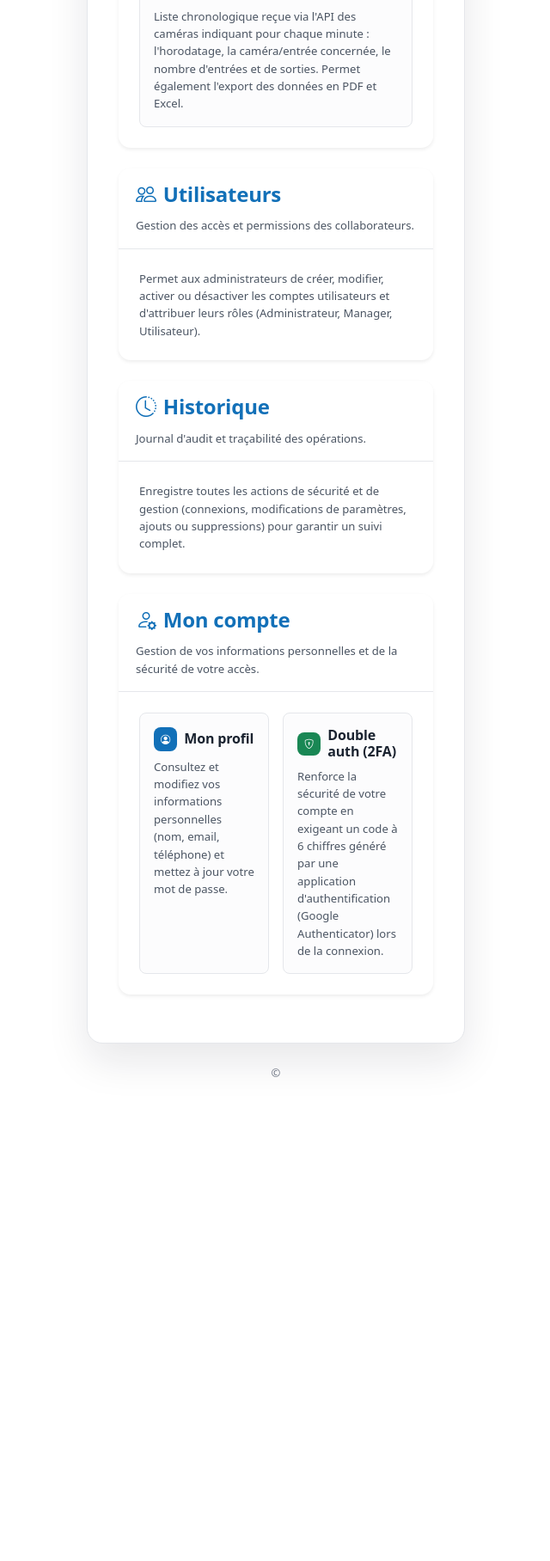
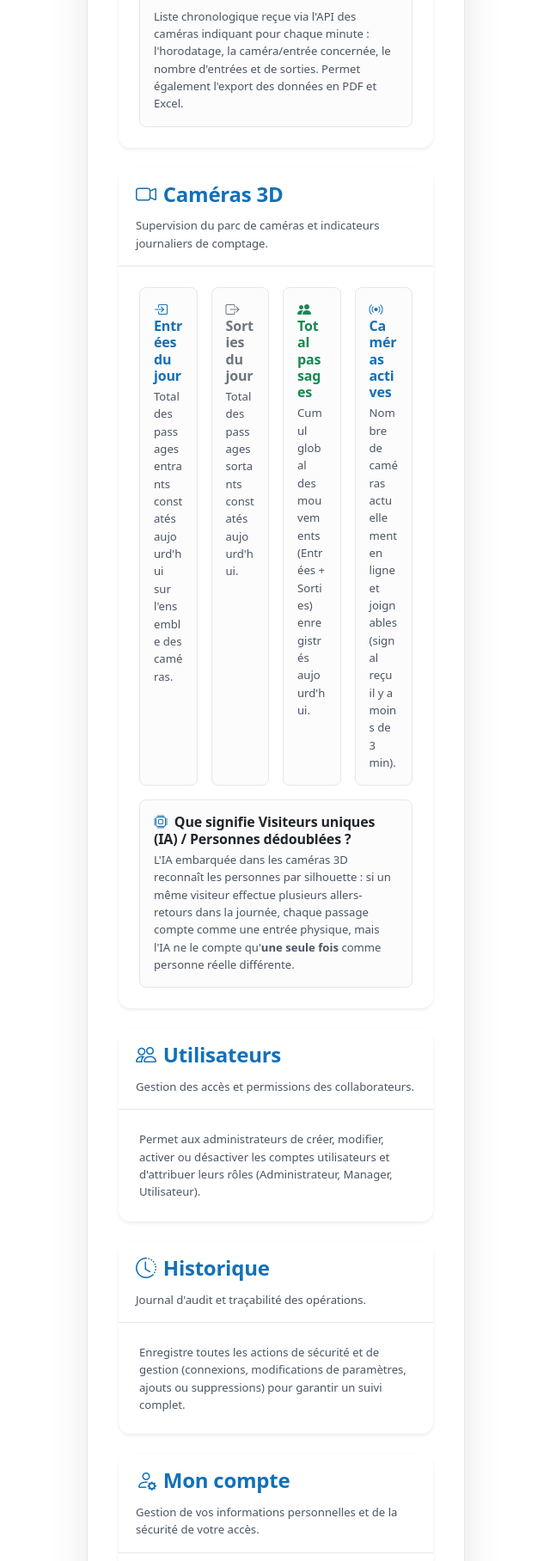
Before and after one commit to biggedobackup/ika-camera-comptage-de-visite-, a Python web app: template app/templates/documentation/index.html in a window 1280 px wide. Shown: the part 2337-4153 px from the top of the page at 86% size, without its empty margins (319-959 px from the left). Before the commit the page ends 3590 px from the top, so only its background shows below. Run offline with Jinja, Linux system fonts and the light colour scheme; the template is opened without the code that fills it, so the values that code supplies are empty; some libraries are stand-ins or nearby versions.

Commit message:
docs: ajout de la section Caméras 3D et explication simple des Visiteurs uniques (IA)

```diff
--- a/app/templates/documentation/index.html
+++ b/app/templates/documentation/index.html
@@ -245,6 +245,54 @@
       </div>
     </div>
 
+    <!-- Section Caméras 3D -->
+    <div class="card border-0 shadow-sm mb-4">
+      <div class="card-header bg-white py-3 border-bottom">
+        <h3 class="card-title h4 mb-0 fw-bold text-primary">
+          <i class="bi bi-camera-video me-2"></i>Caméras 3D
+        </h3>
+        <p class="text-muted small mb-0 mt-1">
+          Supervision du parc de caméras et indicateurs journaliers de comptage.
+        </p>
+      </div>
+      <div class="card-body p-4">
+        <div class="row g-3">
+          <div class="col-md-6 col-lg-3">
+            <div class="p-3 border rounded h-100 bg-light-subtle">
+              <h5 class="h6 fw-bold text-primary mb-1"><i class="bi bi-box-arrow-in-right me-1"></i> Entrées du jour</h5>
+              <p class="small text-muted mb-0">Total des passages entrants constatés aujourd'hui sur l'ensemble des caméras.</p>
+            </div>
+          </div>
+          <div class="col-md-6 col-lg-3">
+            <div class="p-3 border rounded h-100 bg-light-subtle">
+              <h5 class="h6 fw-bold text-secondary mb-1"><i class="bi bi-box-arrow-right me-1"></i> Sorties du jour</h5>
+              <p class="small text-muted mb-0">Total des passages sortants constatés aujourd'hui.</p>
+            </div>
+          </div>
+          <div class="col-md-6 col-lg-3">
+            <div class="p-3 border rounded h-100 bg-light-subtle">
+              <h5 class="h6 fw-bold text-success mb-1"><i class="bi bi-people-fill me-1"></i> Total passages</h5>
+              <p class="small text-muted mb-0">Cumul global des mouvements (Entrées + Sorties) enregistrés aujourd'hui.</p>
+            </div>
+          </div>
+          <div class="col-md-6 col-lg-3">
+            <div class="p-3 border rounded h-100 bg-light-subtle">
+              <h5 class="h6 fw-bold text-primary mb-1"><i class="bi bi-broadcast me-1"></i> Caméras actives</h5>
+              <p class="small text-muted mb-0">Nombre de caméras actuellement en ligne et joignables (signal reçu il y a moins de 3 min).</p>
+            </div>
+          </div>
+          <div class="col-12 mt-3">
+            <div class="p-3 border rounded bg-light-subtle">
+              <h5 class="h6 fw-bold text-dark mb-1"><i class="bi bi-cpu me-1 text-primary"></i> Que signifie Visiteurs uniques (IA) / Personnes dédoublées ?</h5>
+              <p class="small text-muted mb-0">
+                L'IA embarquée dans les caméras 3D reconnaît les personnes par silhouette : si un même visiteur effectue plusieurs allers-retours dans la journée, chaque passage compte comme une entrée physique, mais l'IA ne le compte qu'<strong>une seule fois</strong> comme personne réelle différente.
+              </p>
+            </div>
+          </div>
+        </div>
+      </div>
+    </div>
+
     <!-- Section Utilisateurs -->
     <div class="card border-0 shadow-sm mb-4">
       <div class="card-header bg-white py-3 border-bottom">
```
Also changed, not shown: tests/test_documentation.py (+1 -0 lines).
